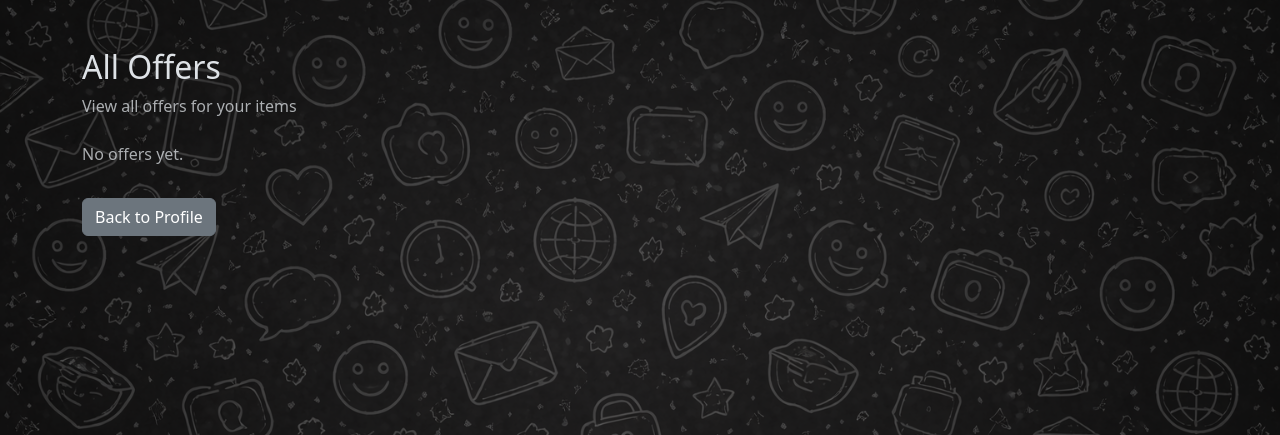
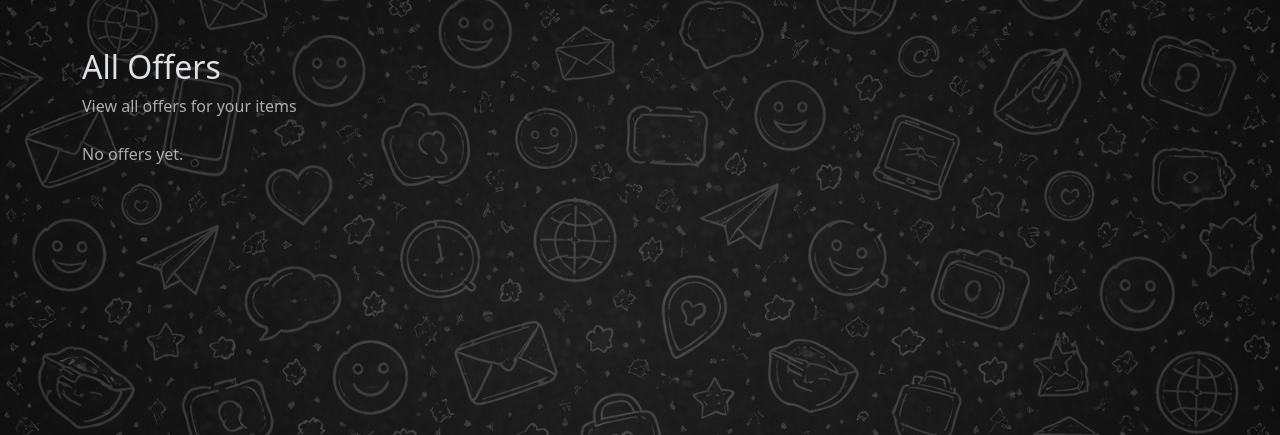
Before and after one commit to ME-Tii/marketplace, a Flask app: page /my-offers in a window 1280 px wide. Shown: the part 56-491 px from the top of the page. Run offline with Flask 3, Linux system fonts and the light colour scheme; the visitor is signed in with stand-in values (Sample User, id 1); data comes from the database, SQL or seed files in the repository; data that the repository does not hold is empty; some libraries are stand-ins or nearby versions.

Commit message:
Remove back to profile button from offers page

```diff
--- a/templates/my_offers.html
+++ b/templates/my_offers.html
@@ -52,7 +52,5 @@
   {% else %}
   <p class="text-muted mt-4">{% if session.get('lang') == 'de' %}Noch keine Angebote.{% else %}No offers yet.{% endif %}</p>
   {% endif %}
-
-  <a href="/profile/{{ session.get('username') }}" class="btn btn-secondary mt-3">{% if session.get('lang') == 'de' %}Zurück zum Profil{% else %}Back to Profile{% endif %}</a>
 </div>
 {% endblock %}
```
